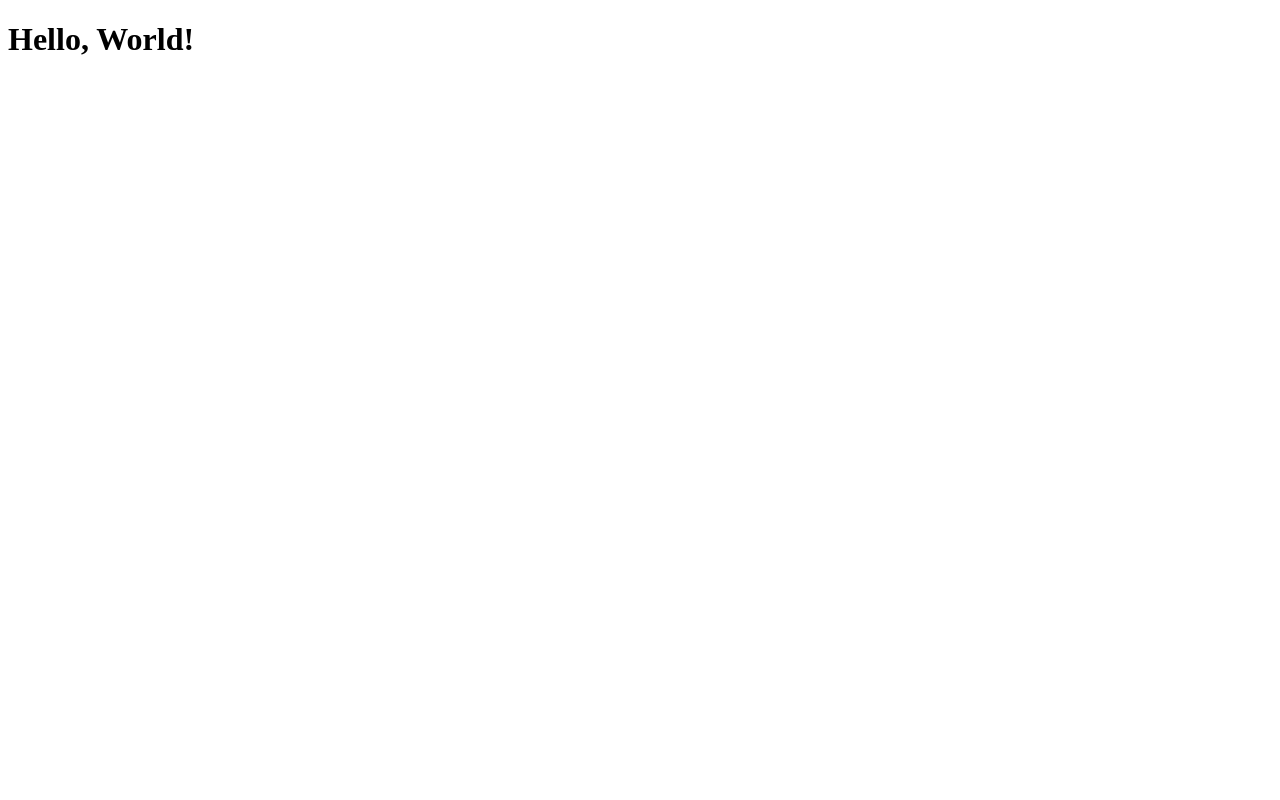
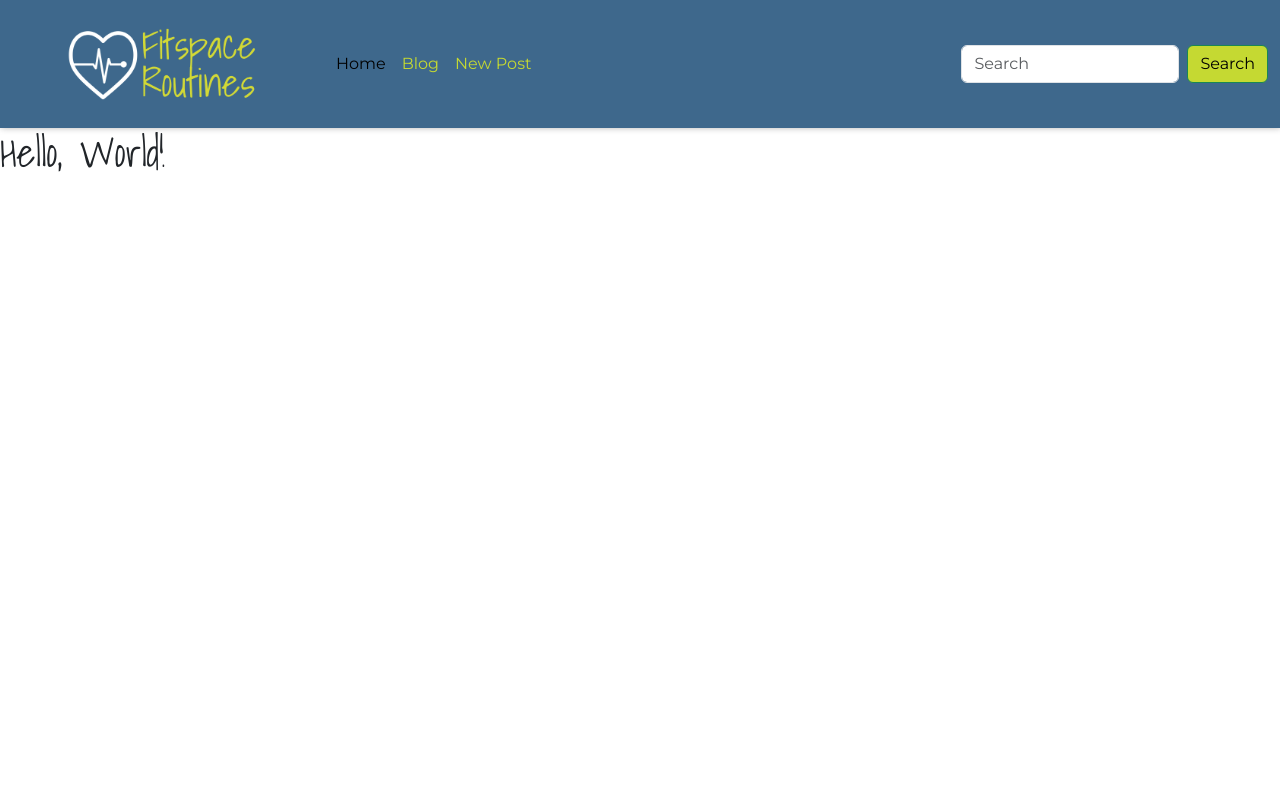
Before and after one commit to cajones93/fitspace-routines, a Django app: page / in a window 1280 px wide. Before the commit the page is almost empty. Run offline with Django 5.2, Linux system fonts and the light colour scheme.

Commit message:
add and style navbar

```diff
--- a/main/settings.py
+++ b/main/settings.py
@@ -125,6 +125,8 @@ USE_TZ = True
 
 STATIC_URL = 'static/'
 
+STATICFILES_DIRS = (os.path.join(BASE_DIR, 'static'),)
+
 # Default primary key field type
 # https://docs.djangoproject.com/en/5.2/ref/settings/#default-auto-field
 
--- /dev/null
+++ b/static/css/base.css
@@ -0,0 +1,76 @@
+@import url('https://fonts.googleapis.com/css2?family=Montserrat:ital,wght@0,100..900;1,100..900&family=Shadows+Into+Light&display=swap');
+
+:root {
+    /* Fonts */
+    --title: 'Shadows Into Light', 'serif';
+    --main-font: 'Montserrat', 'serif';
+
+    /* Colours */
+    --background: #3E688C;
+    --dark-blue: #010440;
+    --green: #C5D932;
+    --light-green: #D3D936;
+    --dark-green: #575916;
+
+    /* Utils */
+    --small-box-shadow: 1px -1px 7px 0 #00000061;
+    --border: 1px solid #00000030;
+}
+
+html, body {
+    height: 100%;
+}
+
+body {
+    display: flex;
+    flex-direction: column;
+    font-family: var(--main-font);
+}
+
+h1, h2, h3, h4, h5, h6{
+    font-family: var(--title);
+}
+
+main{
+    flex: 1 0 auto;
+    background-color: var(--background);
+}
+
+/* Footer */
+footer {
+    flex-shrink: 0;
+}
+
+/* Header */
+.navbar {
+    background-color: var(--background);
+    box-shadow: var(--small-box-shadow);
+    height: 8rem;
+}
+
+.transition-ease{
+    transition: all 0.5s ease-in-out;
+}
+
+a.nav-link {
+    color: var(--green);
+    transition: all 0.5s ease-in-out;
+}
+
+img.logo {
+    width: 18.75rem;
+    height: 4.5rem;
+    object-fit: contain;
+}
+
+.btn-outline-success{
+    color: black;
+    background-color: var(--green);
+
+}
+
+.btn-outline-success:hover{
+    background-color: var(--dark-green);
+    border-color: white;
+    color: white;
+}
--- a/templates/base.html
+++ b/templates/base.html
@@ -1,11 +1,26 @@
+{% load static %}
+
 <!DOCTYPE html>
 <html lang="en">
 <head>
     <meta charset="UTF-8">
     <meta name="viewport" content="width=device-width, initial-scale=1.0">
-    <title>Document</title>
+
+    <!-- Bootstrap -->
+    {% block extra_css %}
+    <link href="https://cdn.jsdelivr.net/npm/bootstrap@5.3.5/dist/css/bootstrap.min.css" rel="stylesheet" integrity="sha384-SgOJa3DmI69IUzQ2PVdRZhwQ+dy64/BUtbMJw1MZ8t5HZApcHrRKUc4W0kG879m7" crossorigin="anonymous">
+    <link rel="stylesheet" href="{% static '/css/base.css' %}">
+    {% endblock %}
+
+    {% block onload_js %}
+    <script src="https://cdn.jsdelivr.net/npm/bootstrap@5.3.5/dist/js/bootstrap.min.js" integrity="sha384-VQqxDN0EQCkWoxt/0vsQvZswzTHUVOImccYmSyhJTp7kGtPed0Qcx8rK9h9YEgx+" crossorigin="anonymous"></script>
+    {% endblock %}
+
+    <title>FitSpace Routines - {% block title %}{% endblock %}</title>
 </head>
 <body>
+    {% include 'includes/header.html' %}
+
     <h1>Hello, World!</h1>
 </body>
 </html>
--- /dev/null
+++ b/templates/includes/header.html
@@ -0,0 +1,32 @@
+{% load static %}
+
+<header>
+    <nav class="navbar navbar-expand-lg">
+        <div class="container-fluid">
+            <!-- Logo -->
+          <a class="navbar-brand" href="#"><img src="{% static 'images/logo.webp' %}" alt="FitSpace Routines Logo" class="logo"></a>
+          <button class="navbar-toggler" type="button" data-bs-toggle="collapse" data-bs-target="#navbarSupportedContent" aria-controls="navbarSupportedContent" aria-expanded="false" aria-label="Toggle navigation">
+            <span class="navbar-toggler-icon"></span>
+          </button>
+          <!-- Nav items -->
+          <div class="collapse navbar-collapse" id="navbarSupportedContent">
+            <ul class="navbar-nav me-auto mb-2 mb-lg-0 transition-ease">
+              <li class="nav-item">
+                <a class="nav-link active" aria-current="page" href="{% url 'home' %}">Home</a>
+              </li>
+              <li class="nav-item">
+                <a class="nav-link" href="#">Blog</a>
+              </li>
+              <li class="nav-item">
+                <a class="nav-link" href="#">New Post</a>
+              </li>
+            </ul>
+            <!-- Search bar form -->
+            <form class="d-flex" role="search">
+              <input class="form-control me-2" type="search" placeholder="Search" aria-label="Search">
+              <button class="btn btn-outline-success transition-ease" type="submit">Search</button>
+            </form>
+          </div>
+        </div>
+      </nav>
+</header>
```
Also changed, not shown: static/images/logo.webp (added), static/images/logo2.webp (added).
